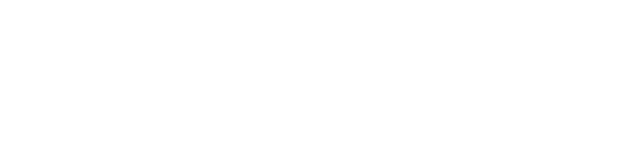
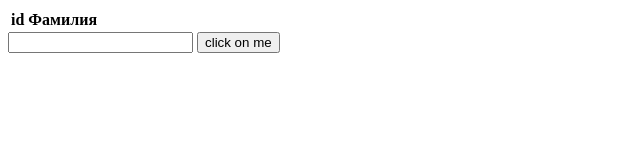
Before and after one commit to LiliyaEremenko/javascript, a plain HTML site: page hhh.html in a window 1280 px wide. Shown: the whole page, without its empty margins (0-640 px from the left). Drawn offline with Linux system fonts and the light colour scheme.

Commit message:
id/фамилия

```diff
--- a/hhh.html
+++ b/hhh.html
@@ -7,6 +7,13 @@
 	<title>Document</title>
 </head>
 <body>
-
+	<table id="tbl">
+		<tr>
+			<th>id</th>
+			<th>Фамилия</th>
+		</tr>
+	</table>
+	<input id="name" type="text"> </input>
+	<button onclick="hi()">click on me</button>
 </body>
 </html>
--- a/meow.js
+++ b/meow.js
@@ -1,7 +1,17 @@
-let S = 2000000;
-let p = 0.1;
-let years = 5;
-let perepl;
+let id = 1;
 
-perepl = S*p*years
-console.log(`Переплата по ипотеке равна ${perepl} руб.`)
+function hi() {
+	let table = document.getElementById("tbl");
+	let name = document.getElementById("name").value;
+	let tr = document.createElement('tr');
+	let td1 = document.createElement('td');
+	let td2 = document.createElement('td');
+
+	td1.textContent = id;
+	td2.textContent = name;
+	tr.appendChild(td1);
+	tr.appendChild(td2);
+	table.appendChild(tr);
+
+	id += 1;
+}
```
